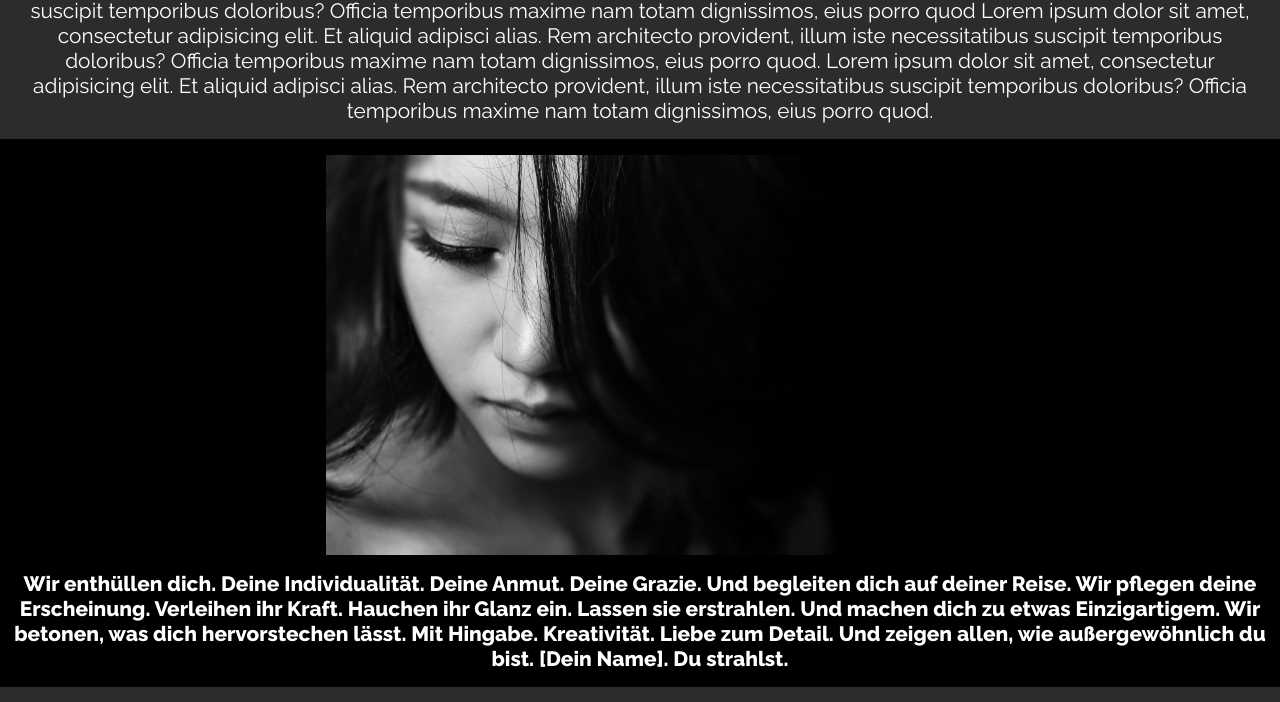
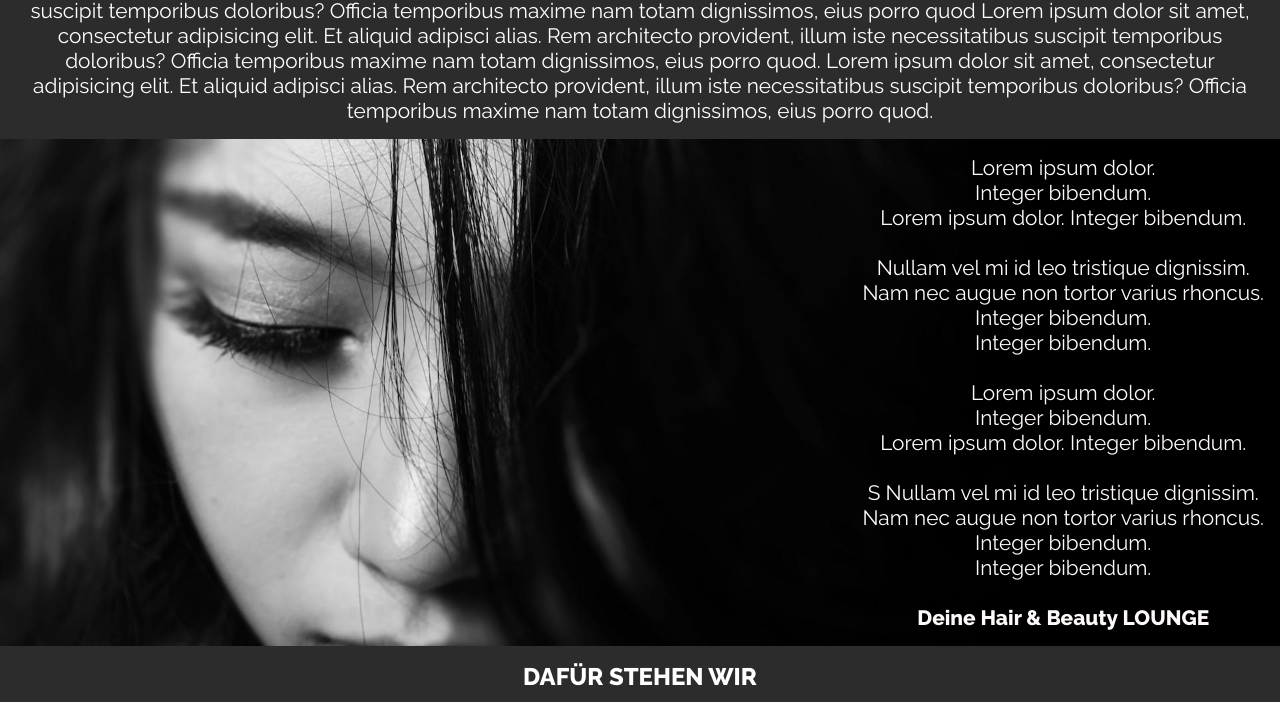
Before and after one commit to D1m1tr1e/Haircut-Homepage, an Angular app in the folder haircut/: page / in a window 1280 px wide. Shown: the part 914-1616 px from the top of the page. Built offline with nearby package versions, Linux system fonts and the light colour scheme.

Commit message:
fixed bugs

```diff
--- a/haircut/src/app/contact/contact.component.scss
+++ b/haircut/src/app/contact/contact.component.scss
@@ -8,6 +8,7 @@ section {
 
 iframe {
     width: 60dvw !important;
+    height: 50dvh !important;
 }
 
 h1 {
--- a/haircut/src/app/main-content/landing-page/landing-page.component.html
+++ b/haircut/src/app/main-content/landing-page/landing-page.component.html
@@ -1,14 +1,16 @@
 <section>
     <div class="description-1">
         <h1 class="fontRalewayBold">UNSERE LEISTUNGEN</h1>
-        <p class="fontRaleway">Lorem ipsum dolor sit amet, consectetur adipisicing elit. Et aliquid adipisci alias. Rem architecto
+        <p class="fontRaleway">Lorem ipsum dolor sit amet, consectetur adipisicing elit. Et aliquid adipisci alias. Rem
+            architecto
             provident, illum iste necessitatibus suscipit temporibus doloribus? Officia temporibus maxime nam totam
             dignissimos, eius porro quod
             Lorem ipsum dolor sit amet, consectetur adipisicing elit. Et aliquid adipisci alias. Rem architecto
             provident, illum iste necessitatibus suscipit temporibus doloribus? Officia temporibus maxime nam totam
         </p>
         <img src="./../../assets/img/style1.jpg" alt="">
-        <p class="fontRaleway">Lorem ipsum dolor sit amet, consectetur adipisicing elit. Et aliquid adipisci alias. Rem architecto
+        <p class="fontRaleway">Lorem ipsum dolor sit amet, consectetur adipisicing elit. Et aliquid adipisci alias. Rem
+            architecto
             provident, illum iste necessitatibus suscipit temporibus doloribus? Officia temporibus maxime nam totam
             dignissimos, eius porro quod
             Lorem ipsum dolor sit amet, consectetur adipisicing elit. Et aliquid adipisci alias. Rem architecto
@@ -21,24 +23,31 @@
     </div>
 
     <div class="description-2 fontRalewayBold">
+        <!--<div>
             <img src="./../../../assets/img/hairdresser.jpg" alt="">
+        </div>-->
+        <div class="fontRaleway">
             <p>
-
-                Wir enthüllen dich.
-                Deine Individualität.
-                Deine Anmut. Deine Grazie.
-                Und begleiten dich auf deiner Reise.
-
-                Wir pflegen deine Erscheinung.
-                Verleihen ihr Kraft.
-                Hauchen ihr Glanz ein.
-                Lassen sie erstrahlen.
-
-                Und machen dich zu etwas Einzigartigem.
-                Wir betonen, was dich hervorstechen lässt.
-                Mit Hingabe. Kreativität. Liebe zum Detail.
-                Und zeigen allen, wie außergewöhnlich du bist.
-
-                [Dein Name]. Du strahlst.</p>
+                Lorem ipsum dolor. <br>
+                Integer bibendum. <br>
+                Lorem ipsum dolor. Integer bibendum. <br>
+                <br>
+                Nullam vel mi id leo tristique dignissim. <br>
+                Nam nec augue non tortor varius rhoncus. <br>
+                Integer bibendum. <br>
+                Integer bibendum. <br>
+                <br>
+                Lorem ipsum dolor. <br>
+                Integer bibendum. <br>
+                Lorem ipsum dolor. Integer bibendum. <br>
+                <br>S
+                Nullam vel mi id leo tristique dignissim. <br>
+                Nam nec augue non tortor varius rhoncus. <br>
+                Integer bibendum. <br>
+                Integer bibendum. <br>
+                <br>
+                <b>Deine Hair & Beauty LOUNGE</b>
+            </p>
+        </div>
     </div>
 </section>
--- a/haircut/src/app/main-content/landing-page/landing-page.component.scss
+++ b/haircut/src/app/main-content/landing-page/landing-page.component.scss
@@ -42,4 +42,26 @@ img {
 .description-2 {
     width: 100vw;
     background-color: black;
+    display: flex;
+    padding: unset !important;
+    background-image: url('./../../../assets/img/hairdresser.jpg');
+    background-size: cover;
+    background-repeat: no-repeat;
+
+    >div {
+        display: flex;
+        justify-content: flex-end;
+
+        >p {
+            margin: 1rem;
+            color: rgb(255, 250, 250);
+
+        }
+    }
 }
+
+@media only screen and (max-width: 780px) {
+    .description-2 {
+        background-position-x: center;
+    }
+}
```
